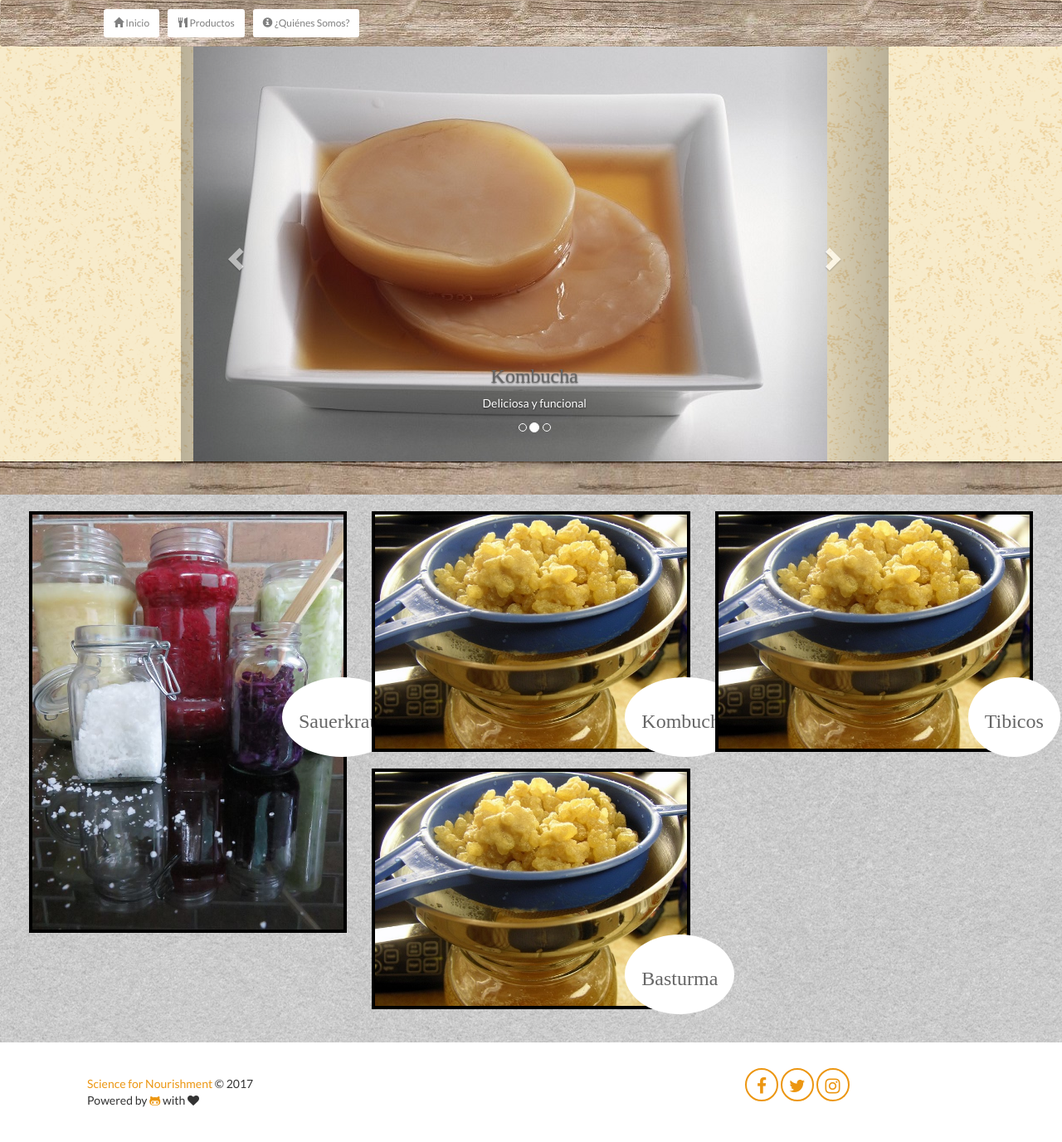
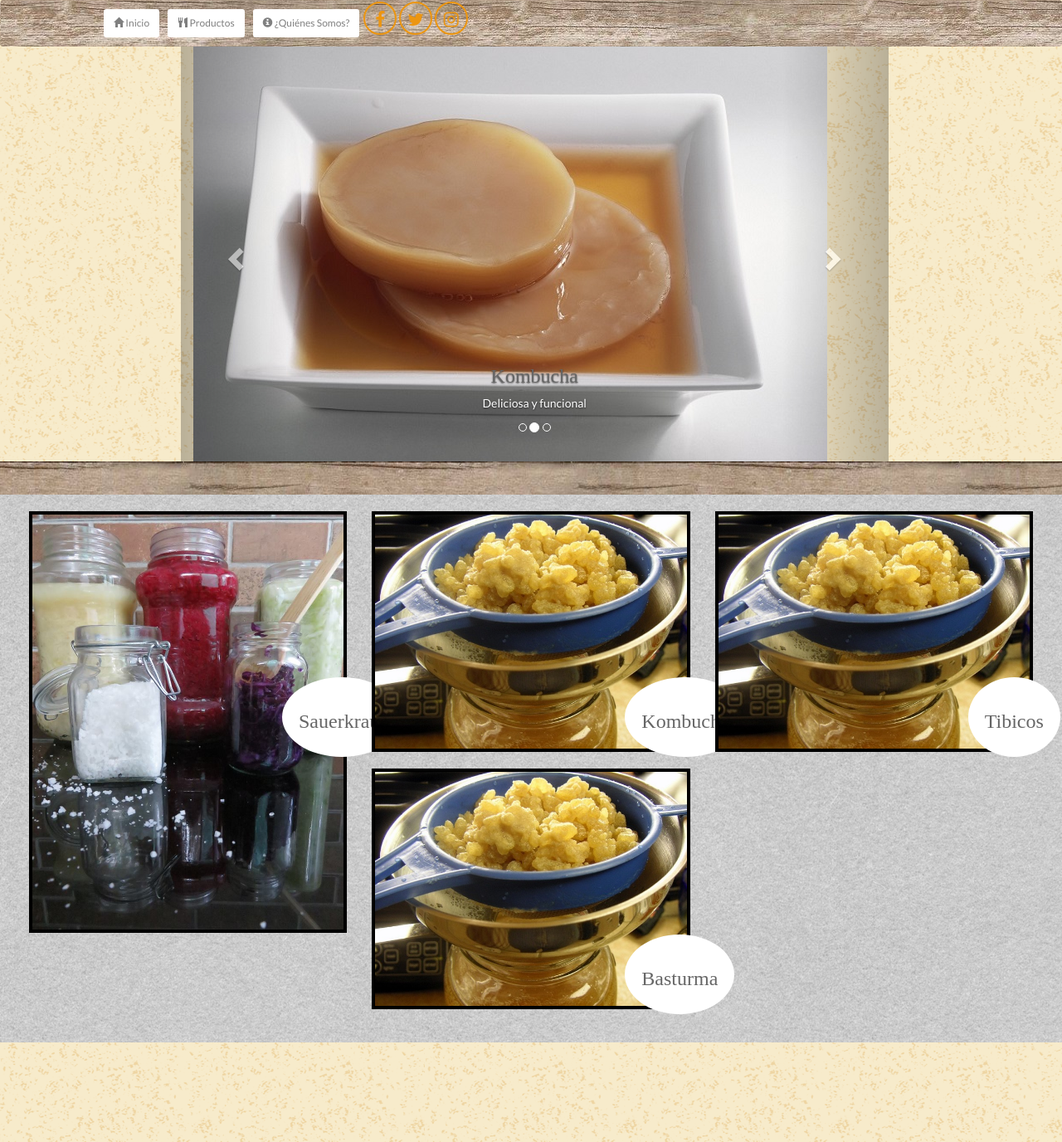
Before and after one commit to ScienceforNourishment/ScienceforNourishment.github.io, a Jekyll site: the page built from products.html, in a window 1280 px wide. Shown: the whole page at 83% size. Built offline with Jekyll 4.4.1, drawn with Linux system fonts in a browser that asks for light colours; nearby versions of some CDN libraries; some web fonts are replaced.

Commit message:
Delete footer

```diff
--- a/_layouts/default.html
+++ b/_layouts/default.html
@@ -60,28 +60,16 @@
                         <a href="/about" title="¿Quienes somos?" class="btn btn-xs btn-default"><span class="glyphicon glyphicon-info-sign"></span> ¿Quiénes Somos?</a>
                     </li>
                 </ul>
+                <ul class="list-inline list-footer-social">
+                        <li><a href="https://www.facebook.com/sciencefornourishment/" title="Facebook"><i class="fa fa-facebook"></i></a></li>
+                        <li><a href="https://twitter.com/ScienceNourish" title="Twitter"><i class="fa fa-twitter"></i></a></li>
+                        <li><a href="https://www.instagram.com/science_for_nourishment/" title="Instagram"><i class="fa fa-instagram"></i></a></li>
+                </ul>
             </div>
         </div>
     </nav>
 
     {{ content }}
-    <footer class="footer">
-        <div class="container">
-            <div class="row">
-                <div class="col-md-7">
-                    <p><a href="https://sciencefornourishment.github.io/">Science for Nourishment</a> &copy; 2017<br/> Powered
-                        by <a href="http://github.com" data-proofer-ignore title="GitHub Pages"><i class="fa fa-github-alt"></i></a>                        with <i class="fa fa-heart"></i> </p>
-                </div>
-                <div class="col-md-5">
-                    <ul class="list-inline list-footer-social">
-                        <li><a href="https://www.facebook.com/sciencefornourishment/" title="Facebook"><i class="fa fa-facebook"></i></a></li>
-                        <li><a href="https://twitter.com/ScienceNourish" title="Twitter"><i class="fa fa-twitter"></i></a></li>
-                        <li><a href="https://www.instagram.com/science_for_nourishment/" title="Instagram"><i class="fa fa-instagram"></i></a></li>
-                    </ul>
-                </div>
-            </div>
-        </div>
-    </footer>
 </body>
 
 </html>
--- a/products.html
+++ b/products.html
@@ -1,6 +1,6 @@
 ---
 layout: default
-title: "Science for Nourishment - Productos"
+title: "Productos"
 ---
 <div class="header-wrap">
     <header class="containerHead header">
```
Also changed, not shown: assets/css/all.css.
